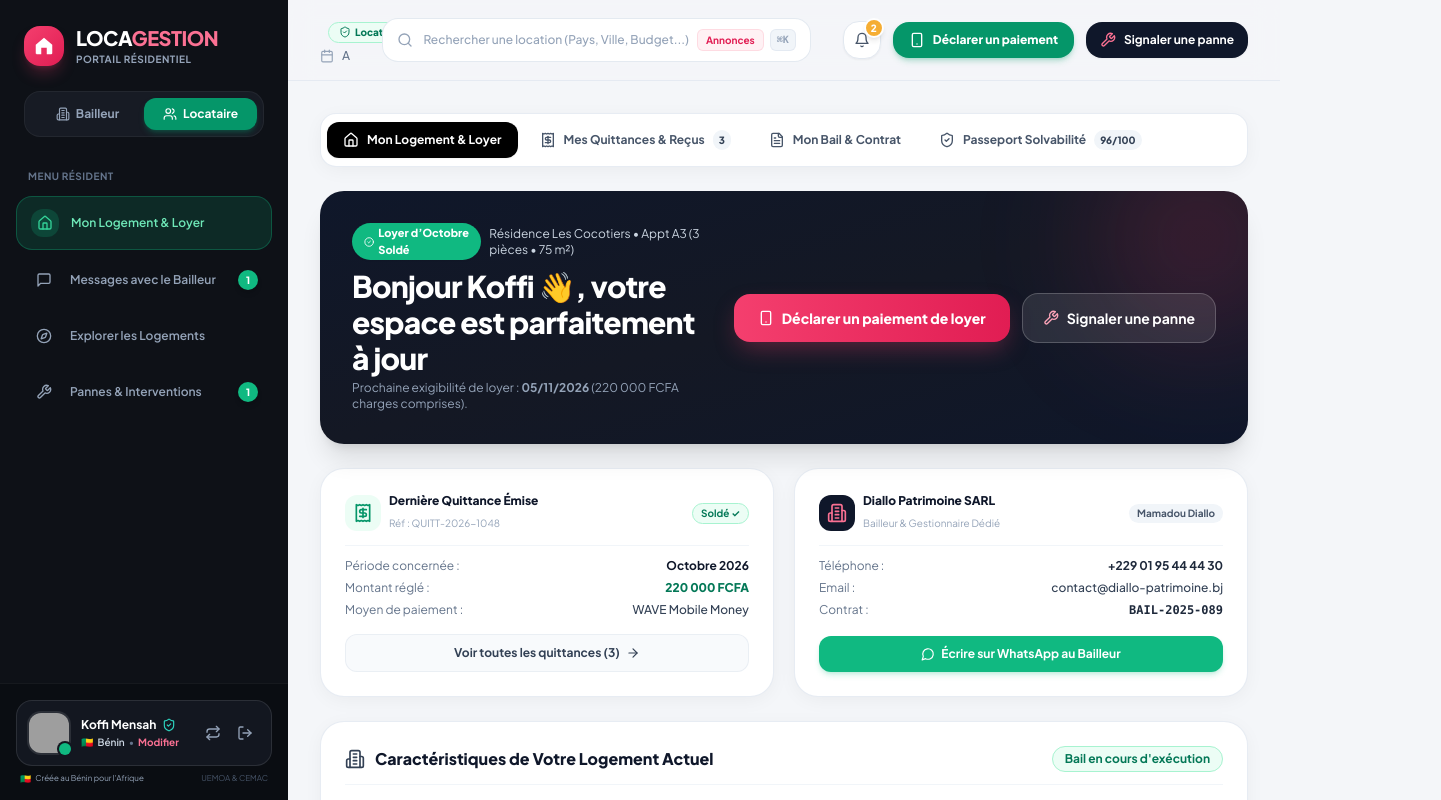
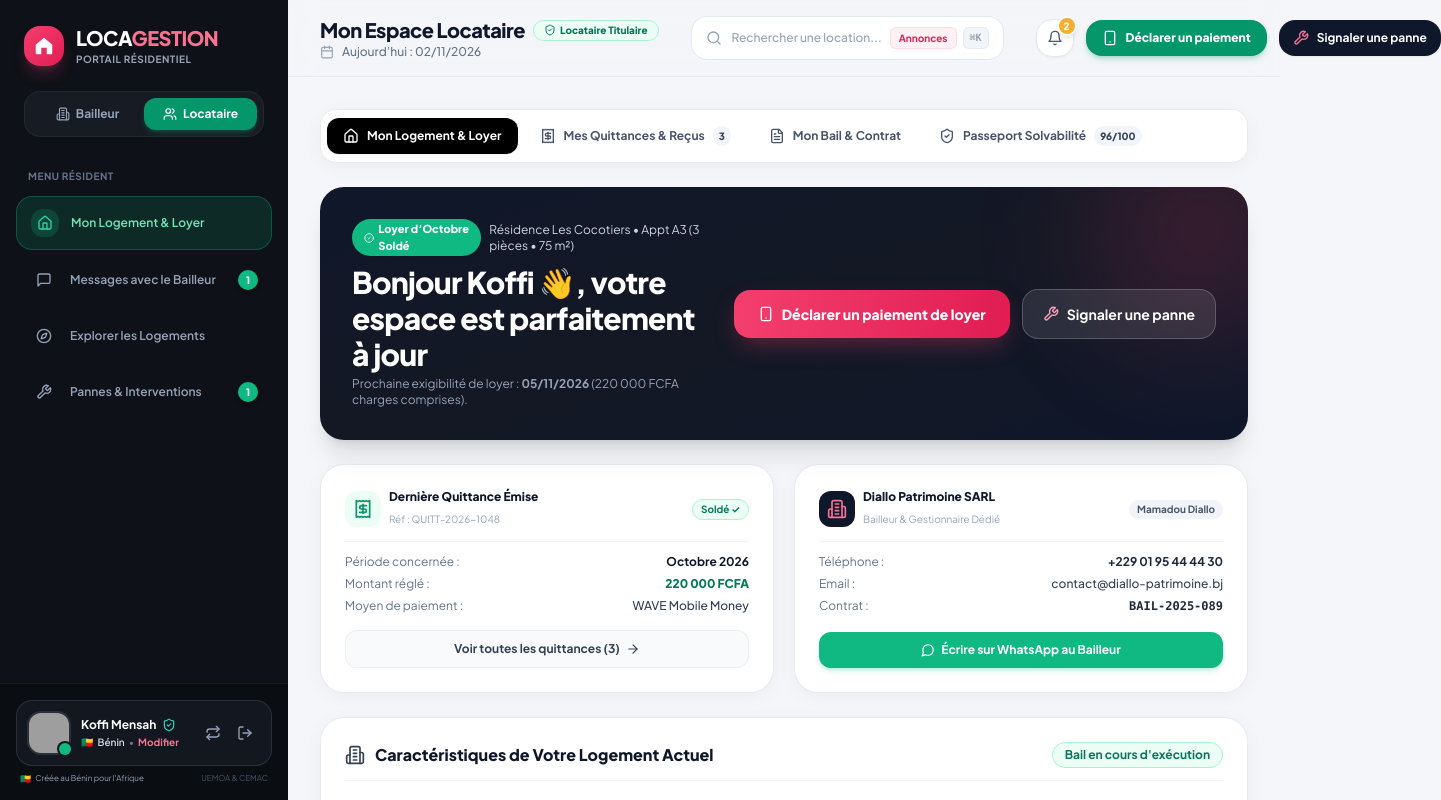
Before and after one commit to monroyoff/LOCAGESTION, a Next.js app: page /portal in a window 1280 px wide. Shown: the top 800 px of the page, 1441 px wide, since content can reach past the window. Built offline with nearby package versions, Linux system fonts and the light colour scheme; grey boxes are pictures that could not be loaded.

Commit message:
fix(header): prevent title truncation by using whitespace-nowrap and responsive search bar

```diff
--- a/src/components/layout/Header.tsx
+++ b/src/components/layout/Header.tsx
@@ -203,7 +203,7 @@ export function Header({
     <>
       <header className="sticky top-0 z-30 bg-[#F4F6F9]/90 backdrop-blur-md px-3.5 sm:px-8 py-3 sm:py-4 border-b border-slate-200/80 flex items-center justify-between gap-2.5 sm:gap-4">
         {/* Left: Mobile Menu & Space Badge / Title */}
-        <div className="flex items-center gap-2 sm:gap-3 min-w-0 flex-1">
+        <div className="flex items-center gap-2 sm:gap-3 min-w-0 shrink-0">
           <button
             onClick={onToggleSidebar}
             className="lg:hidden p-2 sm:p-2.5 rounded-2xl bg-white border border-slate-200 text-slate-700 hover:text-slate-900 shadow-sm transition-colors cursor-pointer shrink-0"
@@ -213,9 +213,9 @@ export function Header({
             <Menu className="w-5 h-5" />
           </button>
 
-          <div className="hidden sm:block min-w-0 flex-1">
-            <div className="flex items-center gap-2 min-w-0">
-              <h1 className="text-base md:text-xl lg:text-2xl font-black text-slate-900 tracking-tight truncate">
+          <div className="hidden sm:block min-w-0 shrink-0">
+            <div className="flex items-center gap-2 flex-wrap lg:flex-nowrap">
+              <h1 className="text-base sm:text-lg lg:text-xl font-black text-slate-900 tracking-tight whitespace-nowrap">
                 {isLandlord ? 'Tableau de bord' : 'Mon Espace Locataire'}
               </h1>
               <span
@@ -232,13 +232,13 @@ export function Header({
 
             <div className="flex items-center gap-2 text-xs text-slate-500 font-medium">
               <Calendar className="w-3.5 h-3.5 text-slate-400 shrink-0" />
-              <span className="truncate">Aujourd’hui : {todayFormatted}</span>
+              <span className="whitespace-nowrap">Aujourd’hui : {todayFormatted}</span>
             </div>
           </div>
         </div>
 
-        {/* Middle: Global Search Bar - Clic renvoie directement vers Annonces & Visites */}
-        <div className="hidden md:flex items-center flex-1 max-w-md mx-2 lg:mx-4">
+        {/* Middle: Global Search Bar (Affichée sur grand écran xl+, bouton compact en dessous) */}
+        <div className="hidden xl:flex items-center flex-1 max-w-xs mx-4">
           <button
             type="button"
             onClick={handleOpenSearch}
@@ -248,7 +248,7 @@ export function Header({
             <div className="flex items-center gap-2.5 min-w-0 pr-2">
               <Search className="w-4 h-4 text-slate-400 group-hover:text-brand-500 transition-colors flex-shrink-0" />
               <span className="truncate text-slate-400 group-hover:text-slate-600 font-medium">
-                Rechercher une location (Pays, Ville, Budget...)
+                Rechercher une location...
               </span>
             </div>
             <div className="flex items-center gap-1.5 flex-shrink-0">
@@ -264,18 +264,16 @@ export function Header({
 
         {/* Right: Space-Specific Action Buttons */}
         <div className="flex items-center gap-2 sm:gap-3 shrink-0">
-          {/* Mobile Search Button (Bailleur uniquement) */}
-          {isLandlord && (
+          {/* Bouton de recherche compact (Mobile, Tablettes et Laptops < xl) */}
           <button
             type="button"
             onClick={handleOpenSearch}
-              className="md:hidden p-2.5 rounded-2xl bg-white border border-slate-200 text-slate-700 hover:text-brand-600 shadow-sm transition-colors cursor-pointer shrink-0"
+            className="xl:hidden p-2.5 rounded-2xl bg-white border border-slate-200 text-slate-700 hover:text-brand-600 shadow-sm transition-colors cursor-pointer shrink-0"
             aria-label="Aller à la section Annonces & Visites"
             title="Rechercher"
           >
             <Search className="w-4 h-4 text-slate-600" />
           </button>
-          )}
 
           {/* Cloche de Notifications Universelle (Bailleur & Locataire) */}
           <div className="relative shrink-0" ref={notifRef}>
@@ -523,7 +521,7 @@ export function Header({
                     router.push('/incidents?action=new');
                   }
                 }}
-                className="hidden sm:inline-flex items-center gap-2 px-3.5 py-2.5 rounded-2xl bg-slate-900 hover:bg-slate-800 text-white text-xs font-bold shadow-sm active:scale-95 transition-all cursor-pointer"
+                className="hidden xl:inline-flex items-center gap-2 px-3.5 py-2.5 rounded-2xl bg-slate-900 hover:bg-slate-800 text-white text-xs font-bold shadow-sm active:scale-95 transition-all cursor-pointer"
               >
                 <Wrench className="w-4 h-4 text-brand-400" />
                 <span>Signaler une panne</span>
```
Lines whose indentation alone changed are shown as unchanged.
